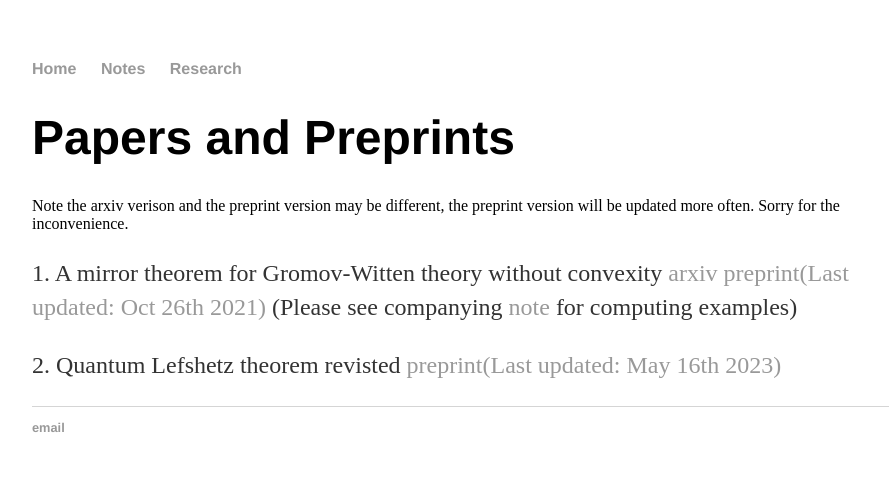
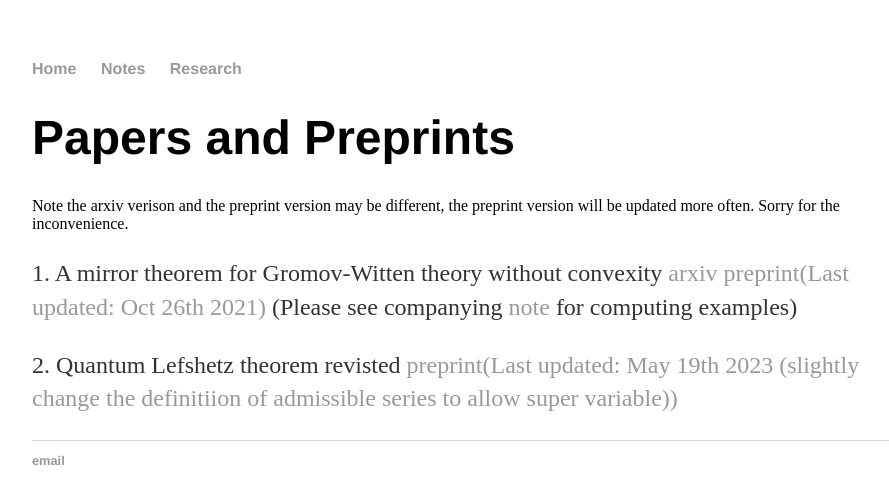
Before and after one commit to Junmathwang/junmathwang.github.io, a Jekyll site: the page built from research/index.html, in a window 1280 px wide. Shown: the top 504 px of the page, without its empty margins (160-1049 px from the left). Built offline with Jekyll 4.4.1, drawn with Linux system fonts in a browser that asks for light colours.

Commit message:
Update index.html

```diff
--- a/research/index.html
+++ b/research/index.html
@@ -8,5 +8,5 @@ title: Research of Jun Wang
 					<h1>Papers and Preprints</h1>
                                         Note the arxiv verison and the preprint version may be different, the preprint version will be updated more often. Sorry for the inconvenience.
 					<p>1. A mirror theorem for Gromov-Witten theory without convexity <a href="http://arxiv.org/abs/1910.14440">arxiv</a> <a href="var3- GW without convexity.pdf">preprint(Last updated: Oct 26th 2021)</a> (Please see companying <a href="https://www.dropbox.com/s/fnonb722qjsjdp3/I-functions%20for%20toric%20stack%20hypersurface.pdf?dl=0">note</a> for computing examples)
-                                     <p>2. Quantum Lefshetz theorem revisted  <a href="qltre.pdf">preprint(Last updated: May 16th 2023)</a>
+                                     <p>2. Quantum Lefshetz theorem revisted  <a href="qltre.pdf">preprint(Last updated: May 19th 2023 (slightly change the definitiion of admissible series to allow super variable))</a>
 	</div>
```
